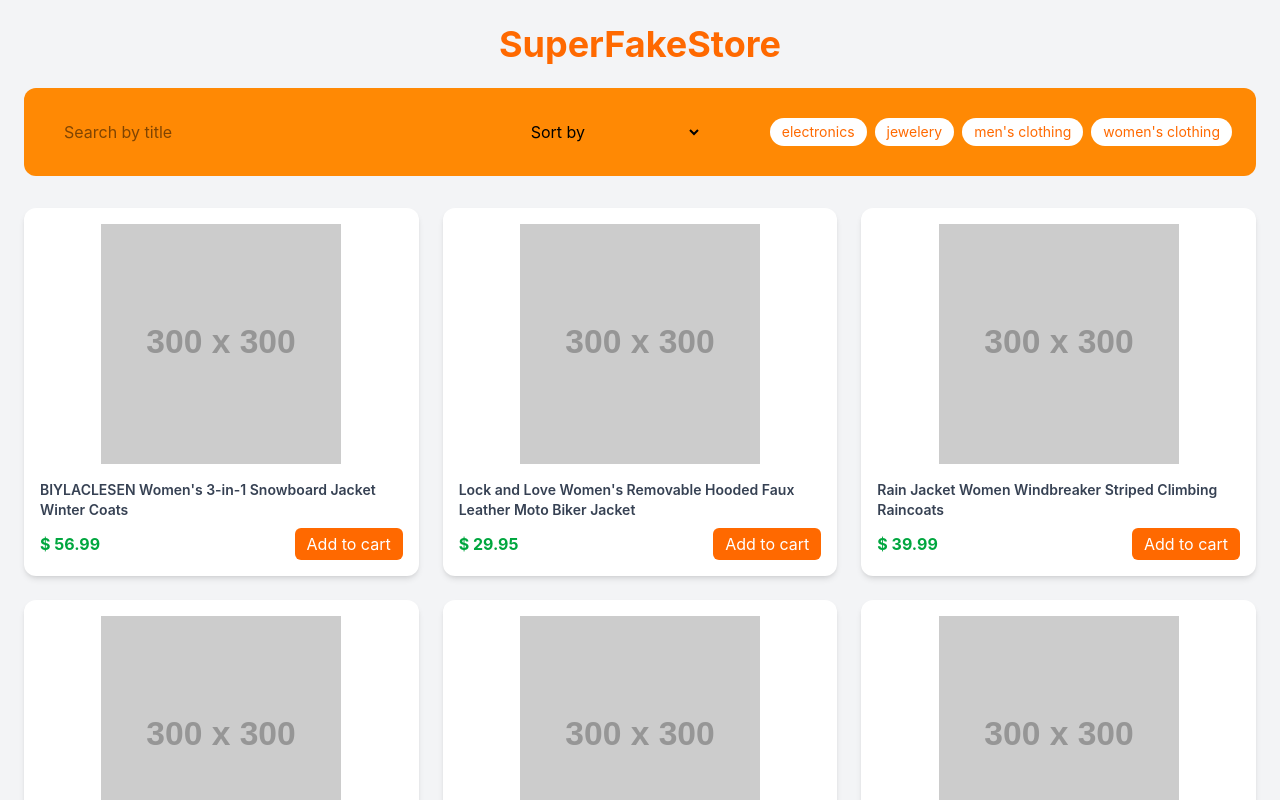
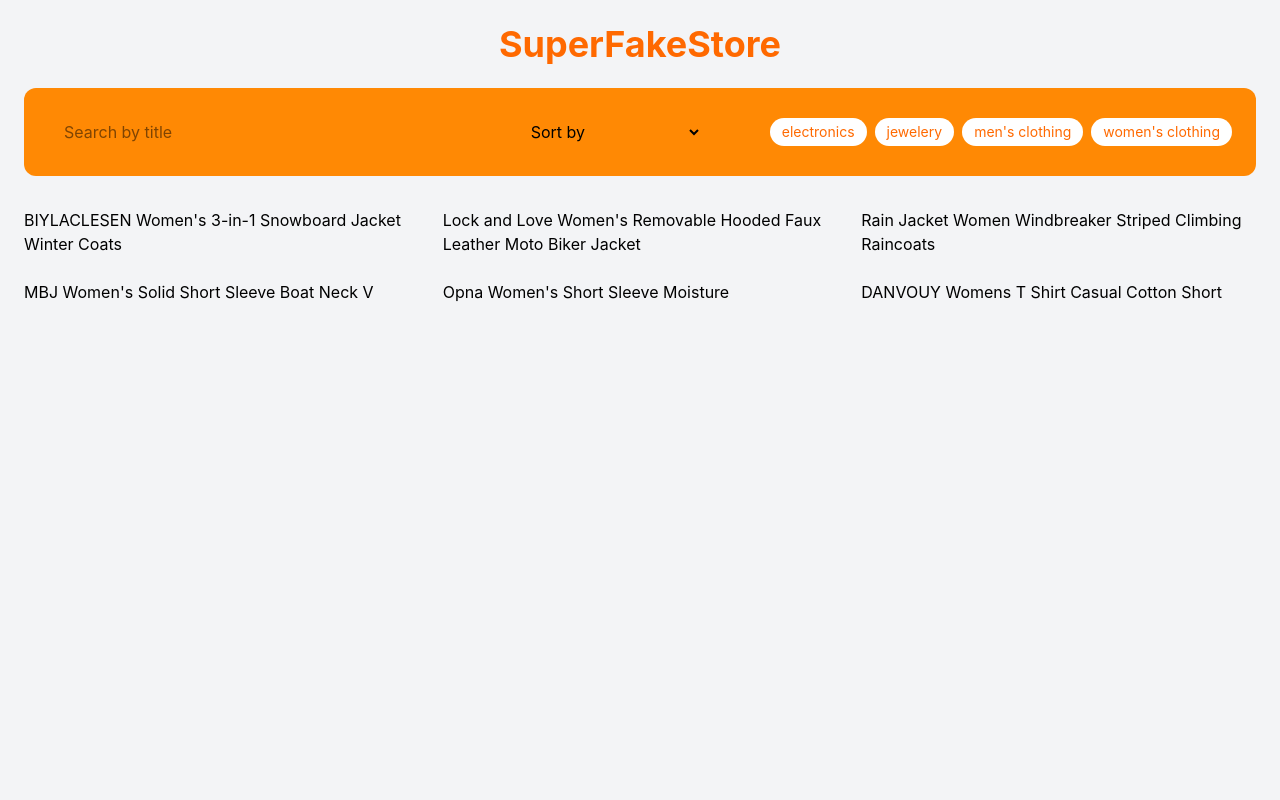
Before and after one commit to vanhog/OCWebDev_fakestore, a React (Vite) app: page / in a window 1280 px wide. Shown: the top 800 px of the page. Built offline with nearby package versions, Linux system fonts and the light colour scheme.

Commit message:
Incorporating MakeCard, step 1

```diff
--- a/src/App.tsx
+++ b/src/App.tsx
@@ -56,31 +56,32 @@ export default function App() {
 
       {/* Products  */}
       <div className="grid grid-cols-1 sm:grid-cols-2 lg:grid-cols-3 gap-6">
-        {filtered.map((product) => (
-          <div
-            key={product.id}
-            className="bg-white rounded-xl shadow-md p-4 flex flex-col"
-          >
-            <img
-              src={product.image}
-              alt={product.title}
-              className="h-60 object-contain mb-4"
-            />
+        {filtered.map((product) => ( <p>{product.title} </p>
+          // <div
+          //   key={product.id}
+          //   className="bg-white rounded-xl shadow-md p-4 flex flex-col"
+          // >
+          //   <img
+          //     src={product.image}
+          //     alt={product.title}
+          //     className="h-60 object-contain mb-4"
+          //   />
 
-            <h2 className="text-gray-700 font-semibold text-sm mb-2">
-              {product.title}
-            </h2>
+          //   <h2 className="text-gray-700 font-semibold text-sm mb-2">
+          //     {product.title}
+          //   </h2>
 
-            <div className="mt-auto flex items-center justify-between">
-              <span className="text-green-600 font-bold">
-                $ {product.price}
-              </span>
-              <button className="bg-orange-500 text-white px-3 py-1 rounded-md">
-                Add to cart
-              </button>
-            </div>
-          </div>
-        ))}
+          //   <div className="mt-auto flex items-center justify-between">
+          //     <span className="text-green-600 font-bold">
+          //       $ {product.price}
+          //     </span>
+          //     <button className="bg-orange-500 text-white px-3 py-1 rounded-md">
+          //       Add to cart
+          //     </button>
+          //   </div>
+          // </div>
+        )
+        )}
       </div>
     </div>
   );
```
